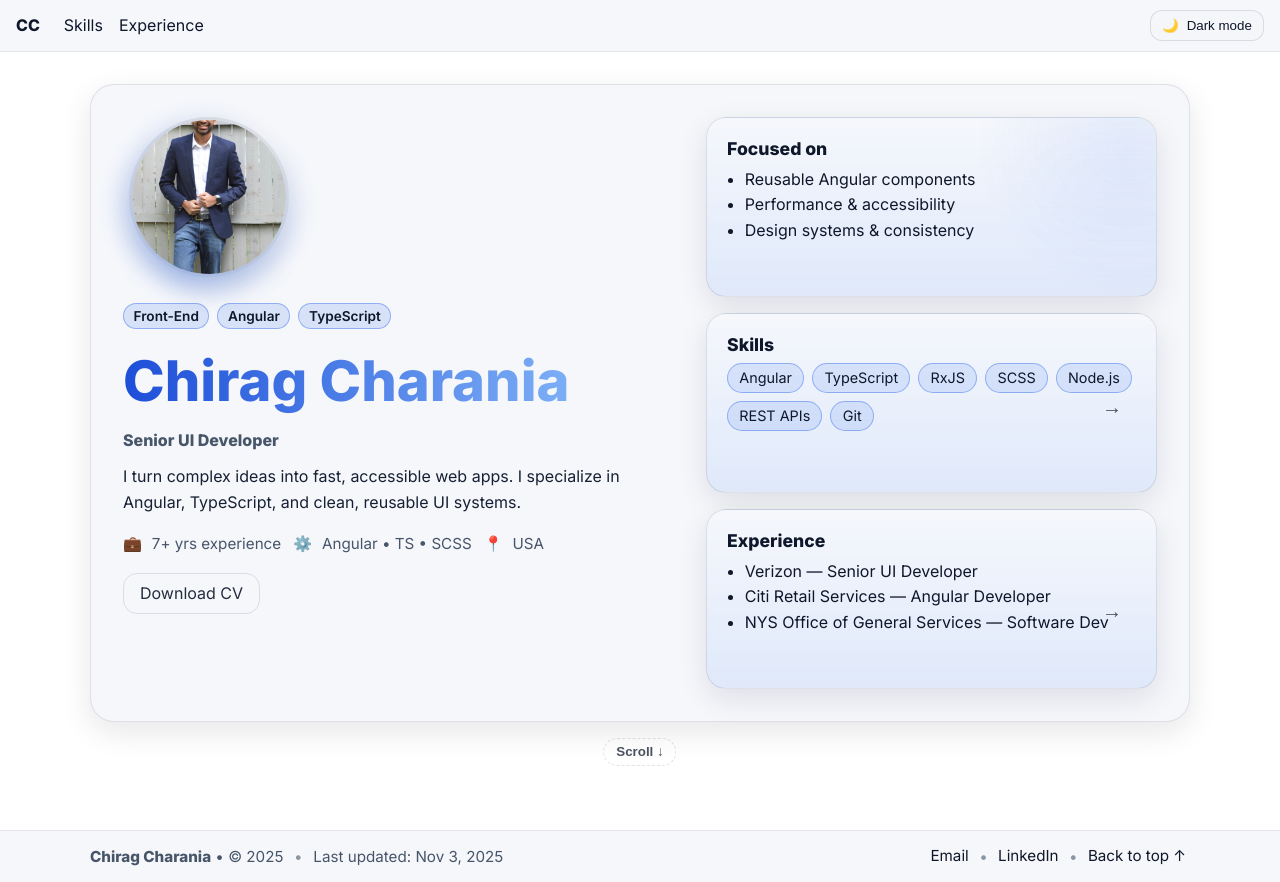
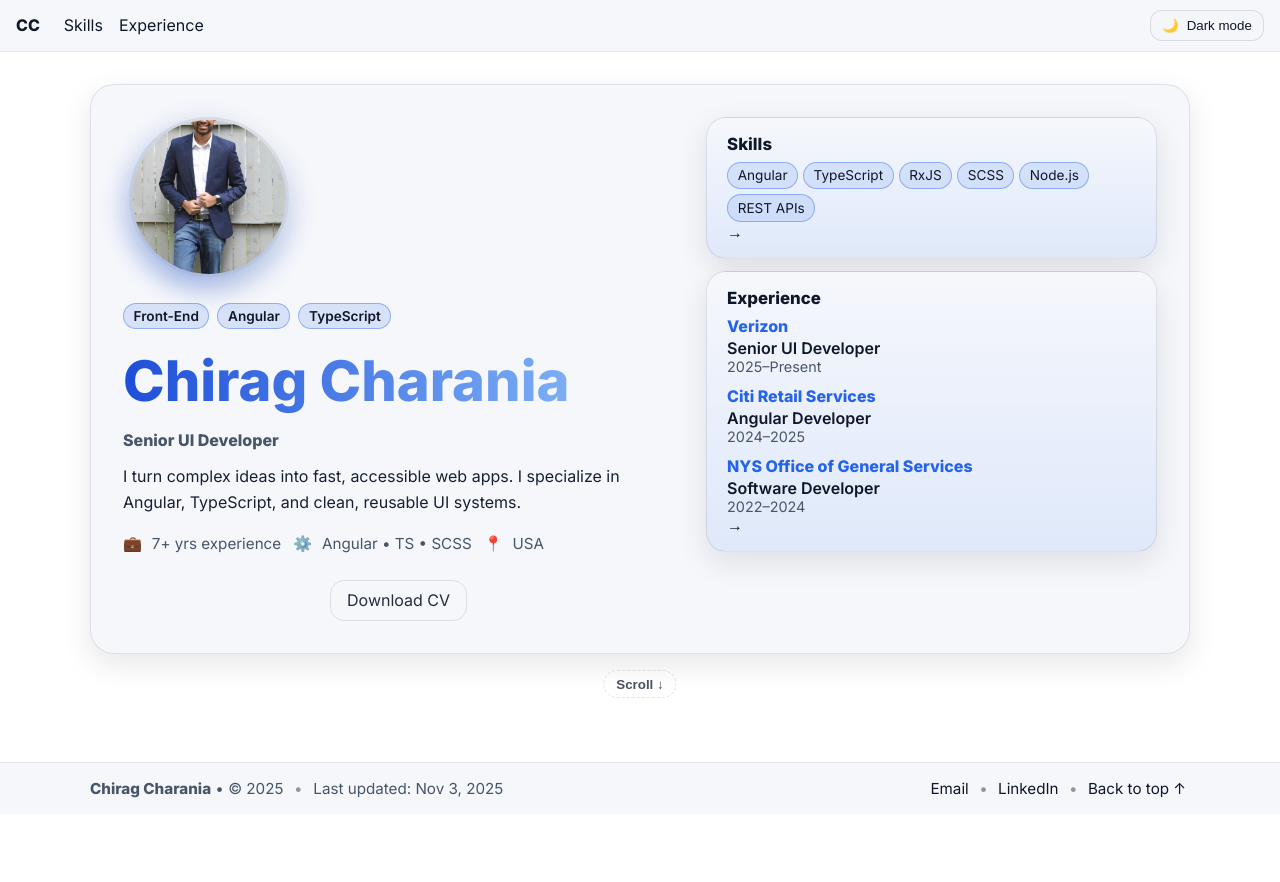
Before and after one commit to chiragcharania/chirag-portfolio, an Angular app: page / in a window 1280 px wide. After the commit the page ends 814 px from the top, so only its background shows below. Built offline with nearby package versions, Linux system fonts and the light colour scheme.

Commit message:
Refine Home page: compact Skills section, highlight company names in Experience

```diff
--- a/src/app/pages/home/home.component.html
+++ b/src/app/pages/home/home.component.html
@@ -1,6 +1,6 @@
 <main class="home">
     <section class="hero-card fade-in">
-        <!-- LEFT: avatar, name, summary, stats, Download CV button -->
+        <!-- LEFT -->
         <div class="hero-left">
             <!-- Avatar -->
             <div class="avatar-wrap">
@@ -33,8 +33,8 @@
                 <li><span aria-hidden="true">📍</span> USA</li>
             </ul>
 
-            <!-- Keep Download CV as a button -->
-            <div class="hero-cta">
+            <!-- Centered Download CV button -->
+            <div class="hero-cta hero-cta--center">
                 <a class="btn btn--ghost" href="assets/Chirag-Charania-Updated-Resume.pdf" target="_blank"
                     rel="noopener">
                     Download CV
@@ -42,56 +42,56 @@
             </div>
         </div>
 
-        <!-- RIGHT: cozy stacked cards -->
+        <!-- RIGHT -->
         <div class="hero-right">
             <div class="cards">
-                <!-- 1) Focused on (static) -->
-                <div class="accent-card">
-                    <div class="accent-ring"></div>
-                    <div class="accent-content">
-                        <h3>Focused on</h3>
-                        <ul>
-                            <li>Reusable Angular components</li>
-                            <li>Performance & accessibility</li>
-                            <li>Design systems & consistency</li>
-                        </ul>
-                    </div>
-                </div>
 
-                <!-- 2) Skills (clickable) — now with chips/pills -->
-                <a class="accent-card link-card" routerLink="/skills" aria-label="Go to Skills">
+                <!-- SKILLS — compact version -->
+                <a class="accent-card link-card compact" routerLink="/skills" aria-label="Go to Skills">
                     <div class="accent-content">
                         <h3>Skills</h3>
-                        <div class="chips">
+                        <div class="chips small">
                             <span class="chip">Angular</span>
                             <span class="chip">TypeScript</span>
                             <span class="chip">RxJS</span>
                             <span class="chip">SCSS</span>
                             <span class="chip">Node.js</span>
                             <span class="chip">REST APIs</span>
-                            <span class="chip">Git</span>
                         </div>
                         <span class="link-arrow" aria-hidden="true">→</span>
                     </div>
                 </a>
 
-                <!-- 3) Experience (clickable) -->
+                <!-- EXPERIENCE — improved hierarchy -->
                 <a class="accent-card link-card" routerLink="/experience" aria-label="Go to Experience">
                     <div class="accent-content">
                         <h3>Experience</h3>
-                        <ul class="mini-list">
-                            <li>Verizon — Senior UI Developer</li>
-                            <li>Citi Retail Services — Angular Developer</li>
-                            <li>NYS Office of General Services — Software Dev</li>
+                        <ul class="xp-list">
+                            <li>
+                                <div class="xp-company">Verizon</div>
+                                <div class="xp-role">Senior UI Developer</div>
+                                <div class="xp-sub">2025–Present</div>
+                            </li>
+                            <li>
+                                <div class="xp-company">Citi Retail Services</div>
+                                <div class="xp-role">Angular Developer</div>
+                                <div class="xp-sub">2024–2025</div>
+                            </li>
+                            <li>
+                                <div class="xp-company">NYS Office of General Services</div>
+                                <div class="xp-role">Software Developer</div>
+                                <div class="xp-sub">2022–2024</div>
+                            </li>
                         </ul>
                         <span class="link-arrow" aria-hidden="true">→</span>
                     </div>
                 </a>
+
             </div>
         </div>
     </section>
 
-    <!-- Optional scroll hint -->
+    <!-- Scroll hint -->
     <button class="scroll-hint" (click)="scrollDown()" aria-label="Scroll down">
         <span>Scroll</span> ↓
     </button>
--- a/src/app/pages/home/home.component.scss
+++ b/src/app/pages/home/home.component.scss
@@ -1,9 +1,7 @@
-/* Page wrapper with soft background padding */
 .home {
     padding: clamp(1rem, 3vw, 2rem) 1rem;
 }
 
-/* Cozy split hero “card” */
 .hero-card {
     max-width: 1100px;
     margin: 0 auto;
@@ -23,14 +21,13 @@
     }
 }
 
-/* LEFT panel */
+/* LEFT SIDE */
 .hero-left {
     display: grid;
     align-content: start;
     gap: .9rem;
 }
 
-/* Avatar + halo */
 .avatar-wrap {
     position: relative;
     display: inline-grid;
@@ -66,7 +63,6 @@
     box-shadow: var(--elev);
 }
 
-/* Tags under avatar */
 .hero-tags {
     display: flex;
     gap: .5rem;
@@ -82,7 +78,6 @@
     font-size: .85rem;
 }
 
-/* Name, role, summary */
 .hero-title {
     font-size: clamp(2.25rem, 6vw, 3.5rem);
     margin: .25rem 0 0;
@@ -116,7 +111,6 @@
     margin: 0;
 }
 
-/* Quick facts */
 .hero-stats {
     list-style: none;
     padding: 0;
@@ -132,12 +126,10 @@
     margin-right: .35rem;
 }
 
-/* Button block (Download CV) */
 .hero-cta {
     display: flex;
-    gap: .6rem;
-    flex-wrap: wrap;
-    margin-top: .35rem;
+    justify-content: center;
+    margin-top: .8rem;
 }
 
 .btn--ghost {
@@ -151,7 +143,7 @@
     opacity: 1;
 }
 
-/* RIGHT: stacked cards */
+/* RIGHT SIDE */
 .hero-right {
     display: grid;
     align-content: start;
@@ -159,11 +151,10 @@
 
 .cards {
     display: grid;
-    gap: clamp(.75rem, 2vw, 1rem);
-    grid-auto-rows: 1fr;
+    gap: .8rem;
 }
 
-/* Accent card base */
+/* Accent card */
 .accent-card {
     position: relative;
     border: 1px solid var(--border);
@@ -172,95 +163,79 @@
             color-mix(in oklab, var(--accent) 10%, transparent));
     box-shadow: var(--elev);
     border-radius: 20px;
-    padding: clamp(1rem, 3vw, 1.25rem);
-    min-height: 180px;
+    padding: 1rem 1.25rem;
     overflow: hidden;
+    min-height: 160px;
 }
 
-.accent-ring {
-    position: absolute;
-    width: 500px;
-    height: 500px;
-    right: -220px;
-    top: -220px;
-    border-radius: 50%;
-    background: radial-gradient(closest-side, color-mix(in oklab, var(--accent) 18%, transparent), transparent 60%);
-    filter: blur(6px);
-    opacity: .5;
-    pointer-events: none;
+.accent-card.compact {
+    min-height: 120px;
 }
 
-.accent-content {
-    position: relative;
-    z-index: 1;
-}
+/* smaller Skills card */
 
 .accent-content h3 {
     margin: 0 0 .5rem;
-    font-size: 1.1rem;
+    font-size: 1.05rem;
+    font-weight: 700;
 }
 
-.accent-content ul {
-    margin: 0;
-    padding-left: 1.1rem;
-    line-height: 1.6;
+/* Chips */
+.chips {
+    display: flex;
+    flex-wrap: wrap;
+    gap: .4rem;
 }
 
-.muted {
-    color: var(--muted);
+.chips.small {
+    gap: .3rem;
 }
 
-/* Clickable card variant */
+.chip {
+    padding: .3rem .6rem;
+    border-radius: 999px;
+    border: 1px solid color-mix(in oklab, var(--accent) 40%, transparent);
+    background: color-mix(in oklab, var(--accent) 12%, transparent);
+    font-size: .85rem;
+    font-weight: 500;
+}
+
+/* EXPERIENCE */
+.xp-list {
+    list-style: none;
+    margin: 0;
+    padding: 0;
+    display: grid;
+    gap: .7rem;
+}
+
+.xp-company {
+    font-weight: 700;
+    font-size: 1rem;
+    color: var(--accent);
+}
+
+.xp-role {
+    color: var(--fg);
+    font-weight: 600;
+    margin-top: .1rem;
+}
+
+.xp-sub {
+    color: var(--muted);
+    font-size: .9rem;
+}
+
+/* Hover animations */
 .link-card {
-    display: block;
     text-decoration: none;
     color: inherit;
-    transition: transform .18s var(--ease), box-shadow .18s var(--ease), border-color .18s var(--ease);
-    cursor: pointer;
+    transition: transform .2s ease, border-color .2s ease;
 }
 
 .link-card:hover {
     transform: translateY(-2px);
-    box-shadow: 0 12px 34px color-mix(in oklab, var(--fg) 14%, transparent);
     border-color: color-mix(in oklab, var(--accent) 28%, transparent);
-}
-
-.link-card .link-arrow {
-    position: absolute;
-    right: 14px;
-    bottom: 12px;
-    font-size: 20px;
-    opacity: .75;
-    transition: transform .18s var(--ease), opacity .18s var(--ease);
-}
-
-.link-card:hover .link-arrow {
-    transform: translateX(3px);
-    opacity: 1;
-}
-
-/* Chips inside the Skills card on Home */
-.chips {
-    display: flex;
-    gap: .5rem;
-    flex-wrap: wrap;
-}
-
-.chip {
-    padding: .35rem .7rem;
-    border-radius: 999px;
-    border: 1px solid color-mix(in oklab, var(--accent) 40%, transparent);
-    background: color-mix(in oklab, var(--accent) 12%, transparent);
-    color: var(--fg);
-    font-size: .9rem;
-    font-weight: 500;
-    transition: transform .15s var(--ease), background .15s var(--ease), border-color .15s var(--ease);
-}
-
-.link-card .chip:hover {
-    transform: translateY(-1px);
-    background: color-mix(in oklab, var(--accent) 22%, transparent);
-    border-color: color-mix(in oklab, var(--accent) 55%, transparent);
 }
 
 /* Scroll hint */
@@ -287,7 +262,6 @@
     border-color: color-mix(in oklab, var(--accent) 32%, transparent);
 }
 
-/* Subtle entrance */
 .fade-in {
     animation: heroFade .45s ease-out both;
 }
```
